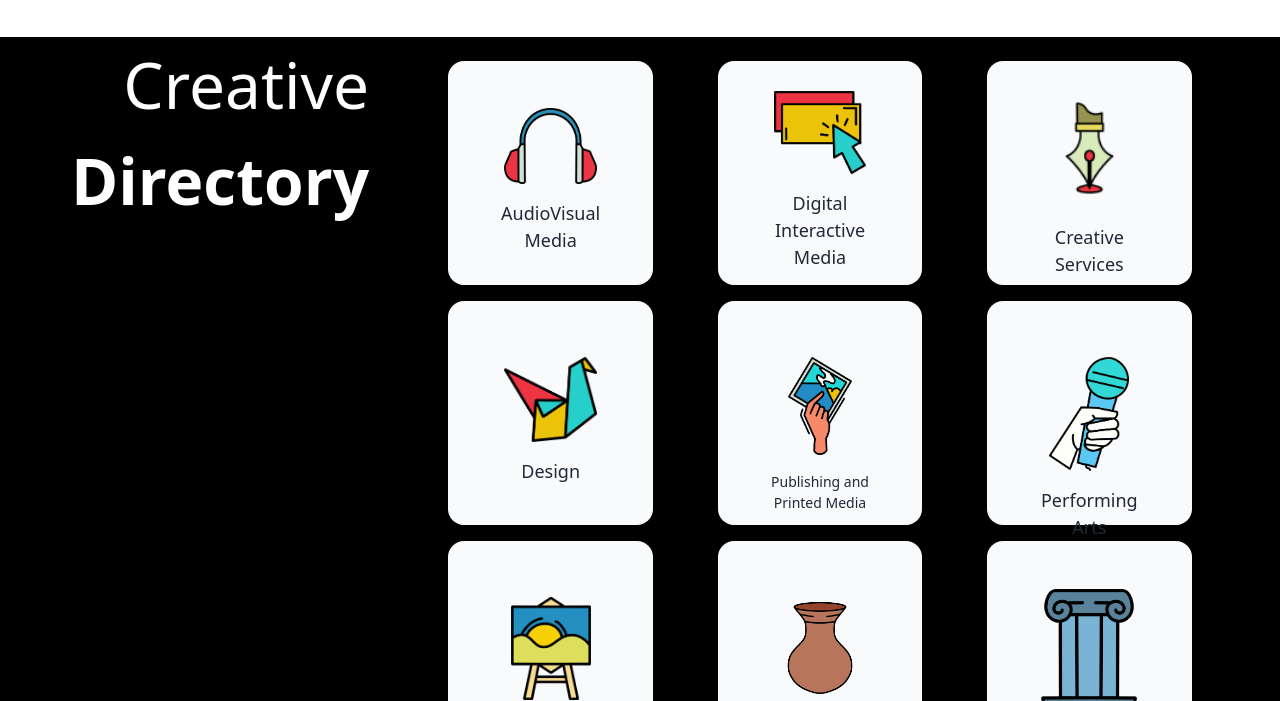
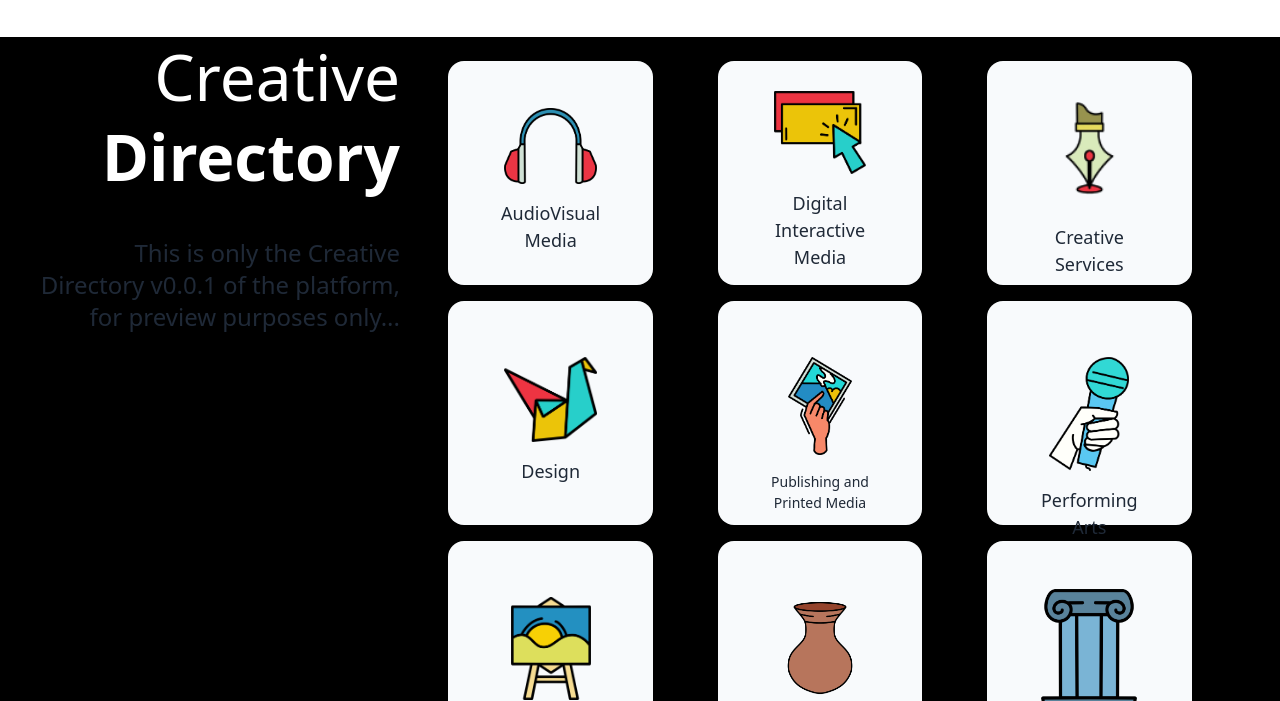
Before and after one commit to BSIT-Evanism/MainDirectory, an Astro site: page / in a window 1280 px wide. Shown: the part 99-800 px from the top of the page. Built offline with nearby package versions, Linux system fonts and the light colour scheme; Astro itself is replaced by a stand-in of ours.

Commit message:
hotfix#1

```diff
--- a/src/components/HeaderSection.jsx
+++ b/src/components/HeaderSection.jsx
@@ -38,7 +38,7 @@ function Header({ loading, routeN }) {
                         onChange={e => setSearch(e.target.value)}
                         placeholder="Search"
                         disabled={loading}
-                        className="text-black disabled:brightness-50 text-lg leading-6 whitespace-nowrap bg-zinc-100 grow px-5 py-4 rounded-[50px] w-[30vw] max-md:max-w-full max-md:pl-1.5"
+                        className="text-black disabled:brightness-50 text-lg leading-6 whitespace-nowrap bg-zinc-100 grow px-5 py-4 rounded-[50px] lg:w-[30vw] md:w-full max-md:max-w-full max-md:pl-1.5"
                     />
                 </form>
                 <div className="flex self-center">
--- a/src/components/HeroSectionv2.jsx
+++ b/src/components/HeroSectionv2.jsx
@@ -5,12 +5,13 @@ function HeroSectionv2() {
         <div><main>
             <div className="w-auto h-auto bg-black flex justify-center px-10">
                 <div className="w-full h-full lg:flex md:block">
-                    <div className="lg:w-[30%] md:w-full lg:h-full justify-center flex md:h-[20%]">
-                        <h1 className="text-[max(5vw,40px)] lg:text-end md:text-center text-white">
+                    <div className="lg:w-[30%] md:w-full lg:h-full justify-center flex flex-col md:h-[20%]">
+                        <h1 className="text-[max(5vw,40px)] leading-tight lg:text-end md:text-center text-white">
                             Creative
                             <br />
-                            <span className="font-bold">Directory</span>
+                            <span className="font-bold text-end">Directory</span>
                         </h1>
+                        <p className='mt-10 lg:text-2xl md:text-lg text-end'>This is only the Creative Directory v0.0.1 of the platform, for preview purposes only...</p>
                     </div>
                     <div className="lg:w-[70%] lg:col-span-3 md:col-span-6 md:w-screen lg:h-full md:h-fit">
                         <div className="w-full [&:has(a:hover)>a:not(:hover)]:scale-75 [&:has(a:hover)>a:not(:hover)]:brightness-75 h-full p-4 grid lg:grid-cols-3 md:grid-cols-2">
```
